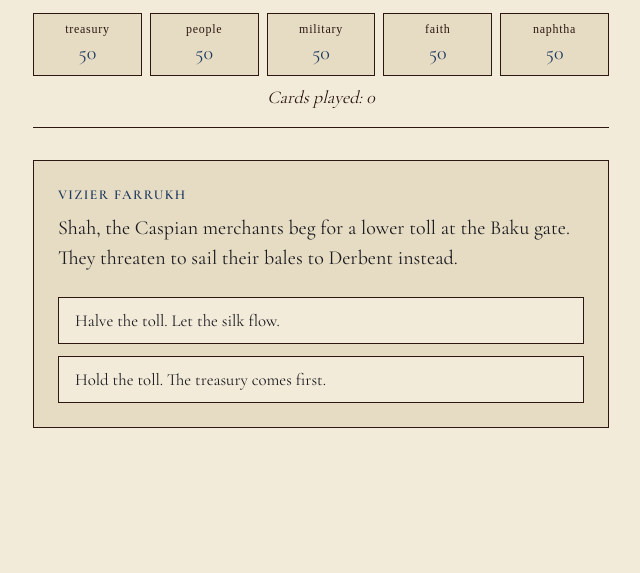
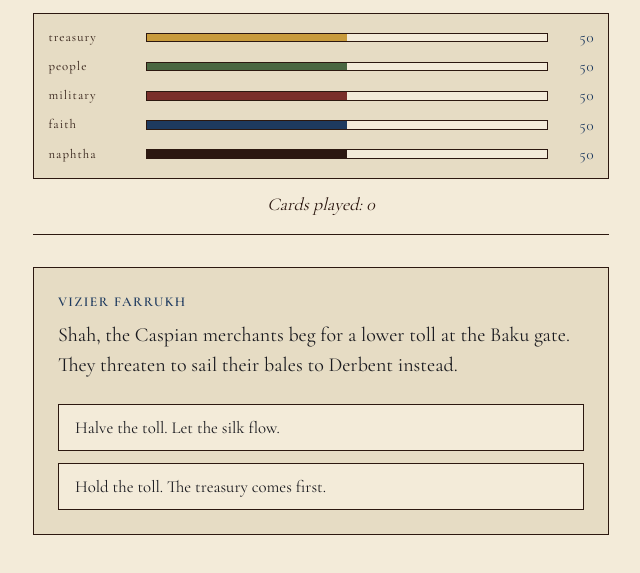
Before and after one commit to MArkhipov09/throne-of-shirvan, a plain HTML site: page index.html in a window 1280 px wide. Shown: the part 89-662 px from the top of the page, without its empty margins (319-959 px from the left). Drawn offline with nearby package versions, Linux system fonts and the light colour scheme; a web font is replaced by a local one.

Commit message:
add animated stat bars for the five kingdom stats

```diff
--- a/src/game.js
+++ b/src/game.js
@@ -1,6 +1,17 @@
 import { cards } from "../content/cards.js";
 
 const STAT_NAMES = ["treasury", "people", "military", "faith", "naphtha"];
+
+function buildStatBars() {
+  els.stats.innerHTML = STAT_NAMES.map(
+    (name) => `
+      <li class="stat" data-stat="${name}">
+        <span class="stat-name">${name}</span>
+        <div class="stat-track"><div class="stat-fill"></div></div>
+        <span class="stat-value">0</span>
+      </li>`
+  ).join("");
+}
 
 const state = {
   stats: {
@@ -24,13 +35,12 @@ const els = {
 };
 
 function renderStats() {
-  els.stats.innerHTML = STAT_NAMES.map(
-    (name) => `
-      <li>
-        <span class="stat-name">${name}</span>
-        <span class="stat-value">${state.stats[name]}</span>
-      </li>`
-  ).join("");
+  for (const name of STAT_NAMES) {
+    const value = state.stats[name];
+    const row = els.stats.querySelector(`[data-stat="${name}"]`);
+    row.querySelector(".stat-fill").style.width = `${value}%`;
+    row.querySelector(".stat-value").textContent = value;
+  }
   els.cardsPlayed.textContent = state.cardsPlayed;
 }
 
@@ -84,4 +94,5 @@ function chooseOption(index) {
   renderStats();
 }
 
+buildStatBars();
 renderCard();
--- a/src/style.css
+++ b/src/style.css
@@ -47,33 +47,55 @@ h3,
 .stats {
   list-style: none;
   display: flex;
-  justify-content: space-between;
-  gap: 0.5rem;
-  padding: 0;
-  margin: 1rem 0 0.5rem;
-  font-size: 0.95rem;
+  flex-direction: column;
+  gap: 0.4rem;
+  padding: 0.75rem 0.9rem;
+  margin: 1rem 0 0.75rem;
+  background: var(--stone);
+  border: 1px solid var(--naphtha);
+  text-align: left;
 }
 
-.stats li {
-  flex: 1;
-  background: var(--stone);
-  padding: 0.4rem 0.25rem;
+.stat {
+  display: grid;
+  grid-template-columns: 5.5rem 1fr 2.25rem;
+  align-items: center;
+  gap: 0.6rem;
+}
+
+.stat-name {
+  font-family: "Cormorant SC", "Cormorant Garamond", Georgia, serif;
+  font-size: 0.8rem;
+  letter-spacing: 0.08em;
+  color: var(--naphtha);
+}
+
+.stat-track {
+  height: 0.6rem;
+  background: var(--parchment);
   border: 1px solid var(--naphtha);
 }
 
-.stats .stat-name {
-  display: block;
-  font-family: "Cormorant SC", serif;
-  font-size: 0.75rem;
-  letter-spacing: 0.06em;
-  color: var(--naphtha);
+.stat-fill {
+  height: 100%;
+  width: 0%;
+  background: var(--stat-color, var(--naphtha));
+  transition: width 400ms ease-out;
 }
 
-.stats .stat-value {
-  display: block;
-  font-size: 1.25rem;
+.stat-value {
+  font-family: "Cormorant SC", "Cormorant Garamond", Georgia, serif;
+  font-size: 0.95rem;
   color: var(--caspian);
+  text-align: right;
+  font-variant-numeric: tabular-nums;
 }
+
+.stat[data-stat="treasury"] { --stat-color: var(--saffron); }
+.stat[data-stat="people"]   { --stat-color: #4a6741; }
+.stat[data-stat="military"] { --stat-color: #7a2f2a; }
+.stat[data-stat="faith"]    { --stat-color: var(--caspian); }
+.stat[data-stat="naphtha"]  { --stat-color: var(--naphtha); }
 
 .reign {
   margin: 0;
```
